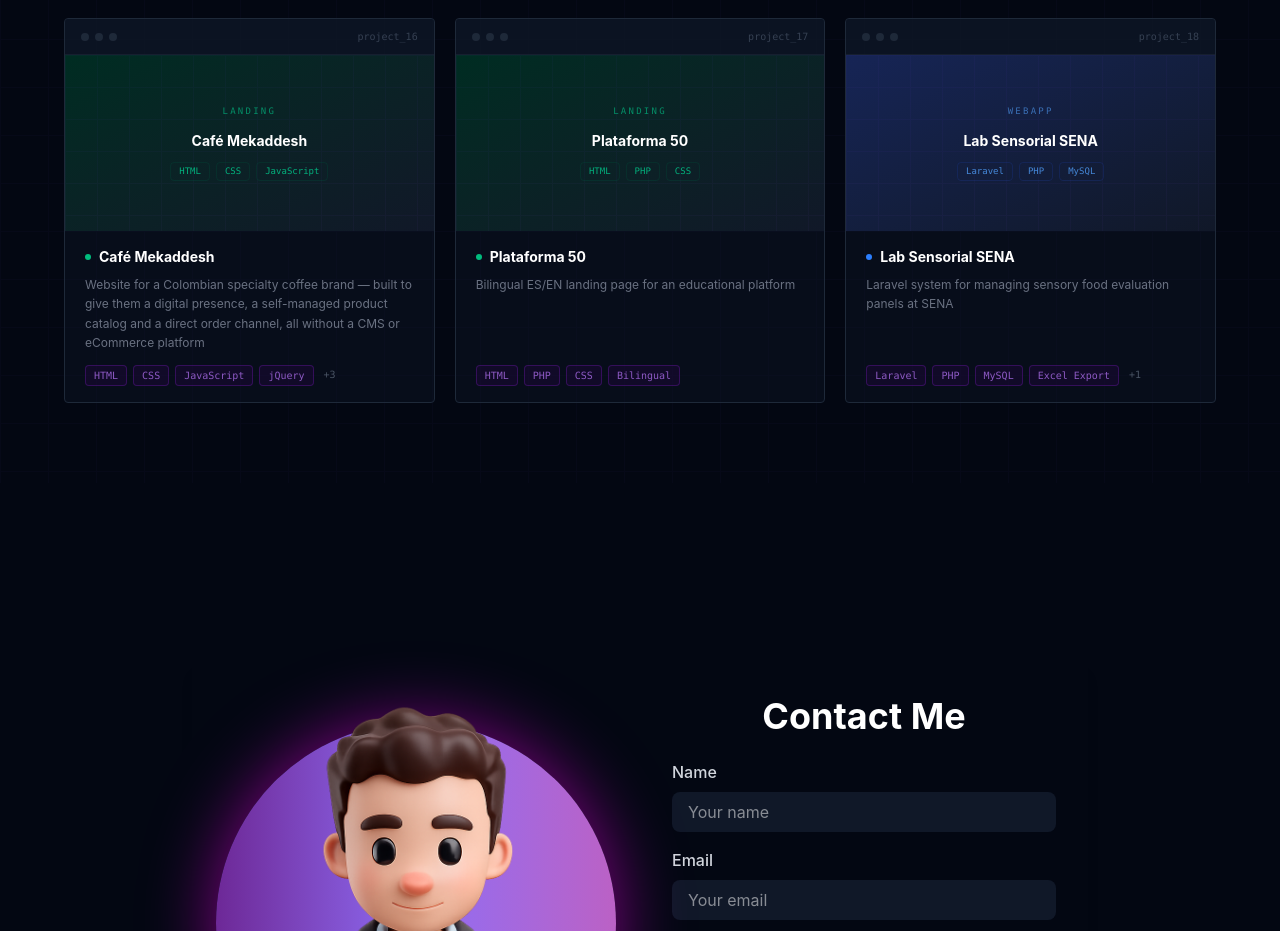
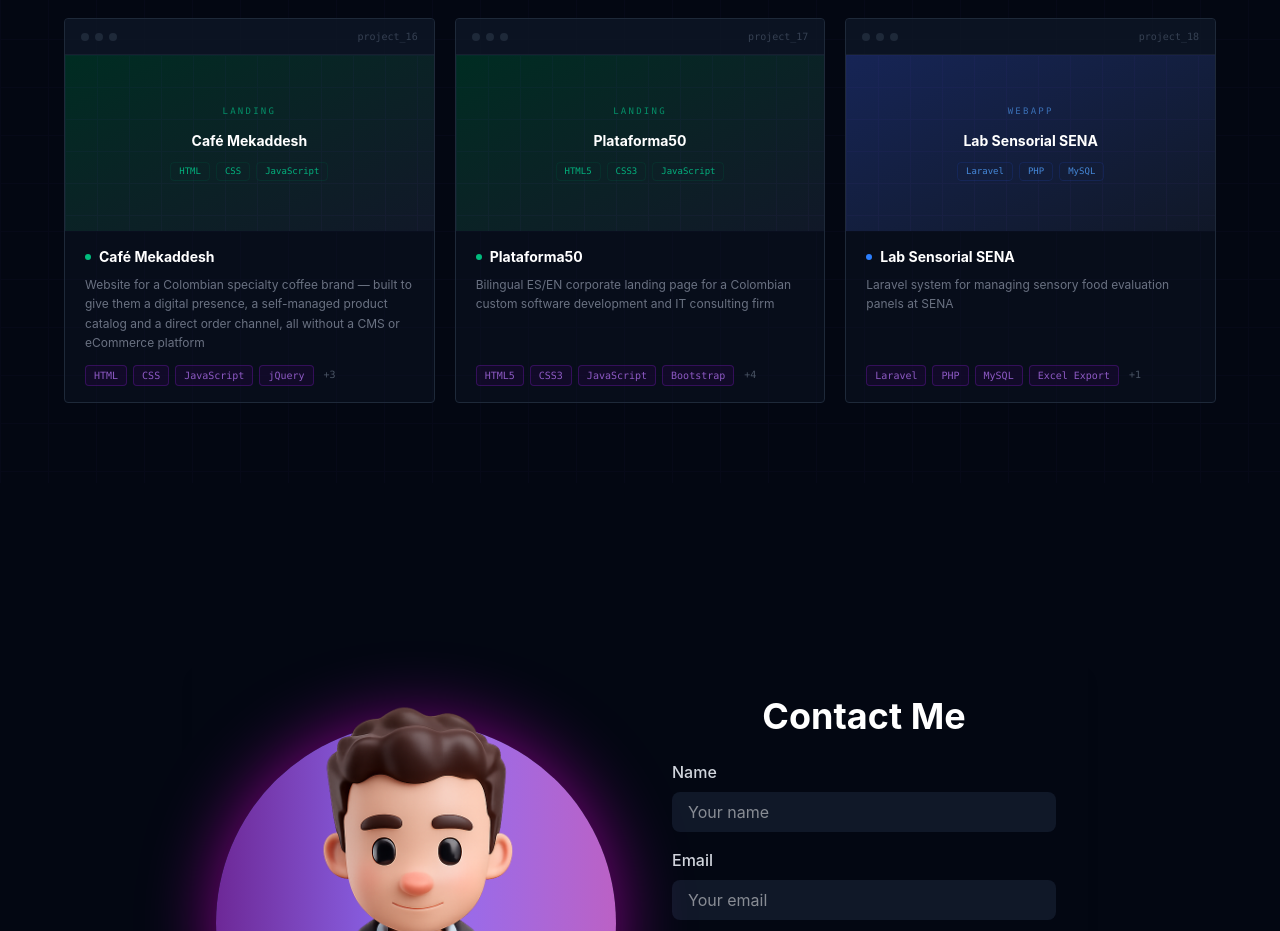
Before and after one commit to HannerB/PORTFOLIO, a React (Vite) app: page / in a window 1280 px wide. Shown: the part 5966-6897 px from the top of the page. Built offline with nearby package versions, Linux system fonts and the light colour scheme.

Commit message:
FEAT: Add Plataforma50 entry — mark alerta-roja, crystalberylmedia, plataforma-50 as live

```diff
--- a/src/data/projects.js
+++ b/src/data/projects.js
@@ -625,29 +625,38 @@
     {
         slug: "plataforma-50",
         category: "landing",
-        year: "2023",
-        title: "Plataforma 50",
-        tagline: "Bilingual ES/EN landing page for an educational platform",
+        year: "Jul 10 – Jul 12, 2024",
+        title: "Plataforma50",
+        tagline: "Bilingual ES/EN corporate landing page for a Colombian custom software development and IT consulting firm",
         image: "https://picsum.photos/seed/plataforma50/1200/600",
         screenshots: [],
         github: "https://github.com/HannerB/plataforma-50",
         githubPrivate: false,
-        link: "",
-        tags: ["HTML", "PHP", "CSS", "Bilingual"],
+        link: "https://plataforma-50.hanner.dev",
+        tags: ["HTML5", "CSS3", "JavaScript", "Bootstrap", "GSAP", "Swiper.js", "jQuery", "Bilingual"],
         overview:
-            "A bilingual landing page (Spanish and English) for an educational platform. Includes two parallel versions of each page with a PHP-backed contact form for both language versions.",
-        problem: "Reach both Spanish and English-speaking audiences with a consistent presentation and working contact system.",
-        role: "Frontend developer. Built both language versions and implemented the dual contact form backend.",
+            "Plataforma50 is a Colombian software development and IT consulting company that had no web presence. In three days I built their complete corporate landing page — dark-themed with orange accents — covering six service lines, an interactive technology showcase with category filters, a team section, a client logo slider and animated stat counters. The site ships in two fully parallel versions: Spanish (index.html) and English (index-e.html), with no CMS or i18n library involved. Clients showcased include Gobernación de Atlántico, Universidad Libre and Tu Vale Digital.",
+        problem:
+            "Plataforma50 needed to establish credibility with corporate clients fast. The site had to clearly communicate six service lines, demonstrate technical breadth across Frontend, Backend, Databases, Mobile, CMS and Cloud, and work in both Spanish and English — all without a framework or build pipeline.",
+        role: "Frontend developer. Designed and built the full site from scratch: HTML/CSS layout, Bootstrap grid, GSAP scroll animations, Swiper.js client carousel, Odometer.js counters, the tabbed technology showcase in vanilla JS, and the bilingual duplicate.",
         features: [
-            { title: "Bilingual content", description: "Full Spanish and English versions of all pages maintaining identical structure and design." },
-            { title: "PHP contact forms", description: "Separate handlers for each language version respectively." },
+            { title: "Six-service listing", description: "Hover-image cards for each service line: Custom Software Development, IT Consulting, System Integration, Cloud Solutions, Mobile App Development and IP/Copyright advisory." },
+            { title: "Interactive technology showcase", description: "Tab navigation filters 30+ technology logos across six categories (Front-End, Back-End, Databases, Mobile, CMS, Cloud) — built in vanilla JS with no external dependency." },
+            { title: "Client logo carousel", description: "Swiper.js slider displaying logos of key clients: Cemeder, Gobernación de Atlántico, Universidad Libre, Siar and Tu Vale Digital." },
+            { title: "Animated stat counters", description: "Odometer.js counters reveal 80+ clients, 50+ success cases and 50+ reviews on scroll entry." },
+            { title: "GSAP scroll animations", description: "Section elements animate in via GSAP ScrollTrigger — fade and translate effects on service cards, team cards and stat blocks." },
+            { title: "Full bilingual site", description: "Complete Spanish and English versions maintained as parallel files (index.html / index-e.html) with identical structure, a language toggle in the nav and consistent design across both." },
         ],
         stack: {
             frontend: ["HTML5", "CSS3", "JavaScript"],
-            backend: ["PHP"],
+            styling: ["Bootstrap 5", "Custom CSS"],
+            animation: ["GSAP ScrollTrigger", "Swiper.js", "Odometer.js"],
+            ui: ["Boxicons", "Bootstrap Icons", "Magnific Popup", "Meanmenu"],
         },
         highlights: [
-            "Parallel file naming convention (*.html / *-e.html) makes language version management straightforward without a CMS or i18n library.",
+            "Parallel file naming convention (index.html / index-e.html) handles full bilingual parity without a CMS, i18n library or build step.",
+            "Technology showcase tab system built in ~30 lines of vanilla JS — filters 30+ logos across 6 categories with zero dependencies.",
+            "Full site delivered in 3 days including both language versions, animations and responsive layout.",
         ],
     },
     {
```
Also changed, not shown: 1 other file (tests, documents, lock files or other folders).
